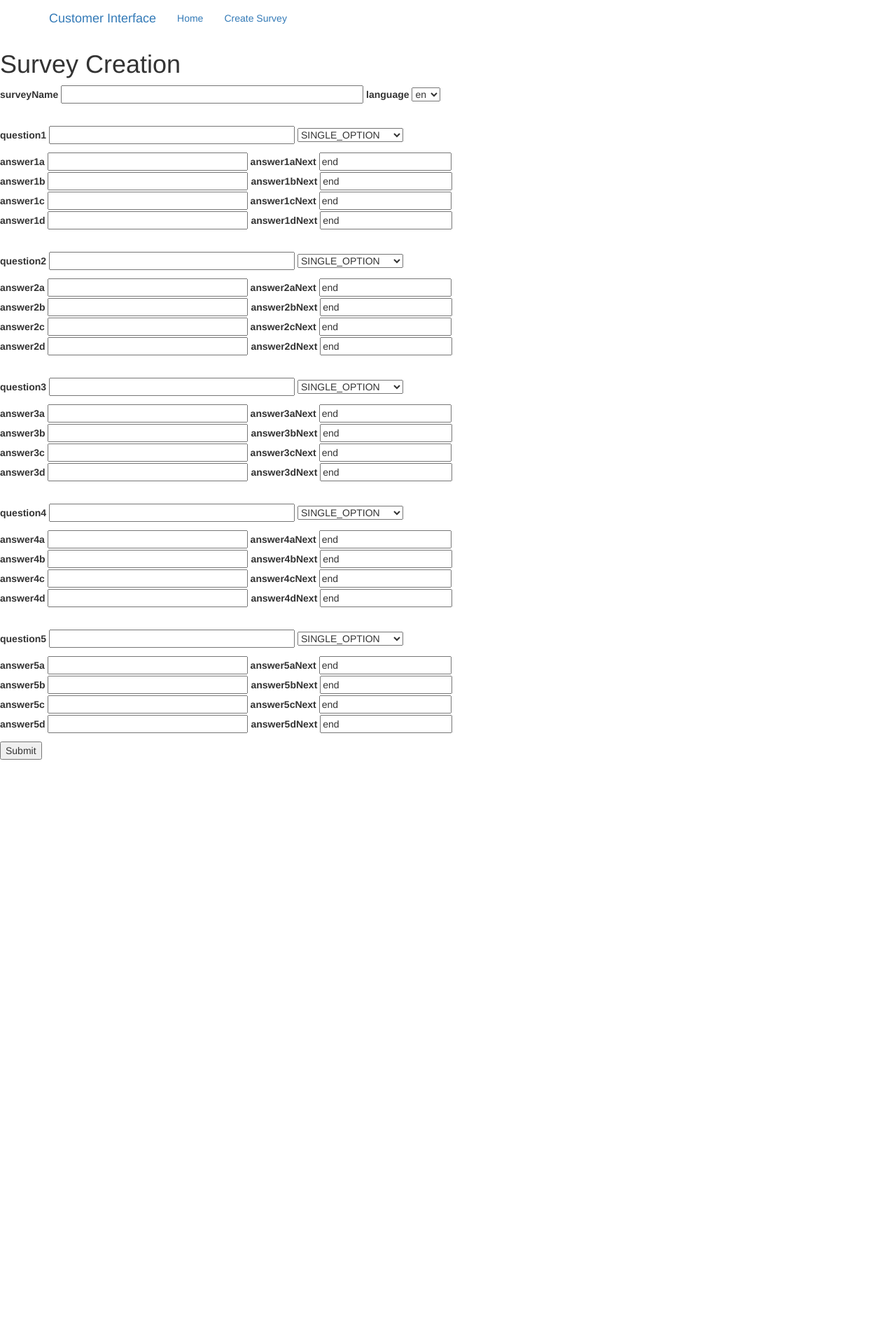
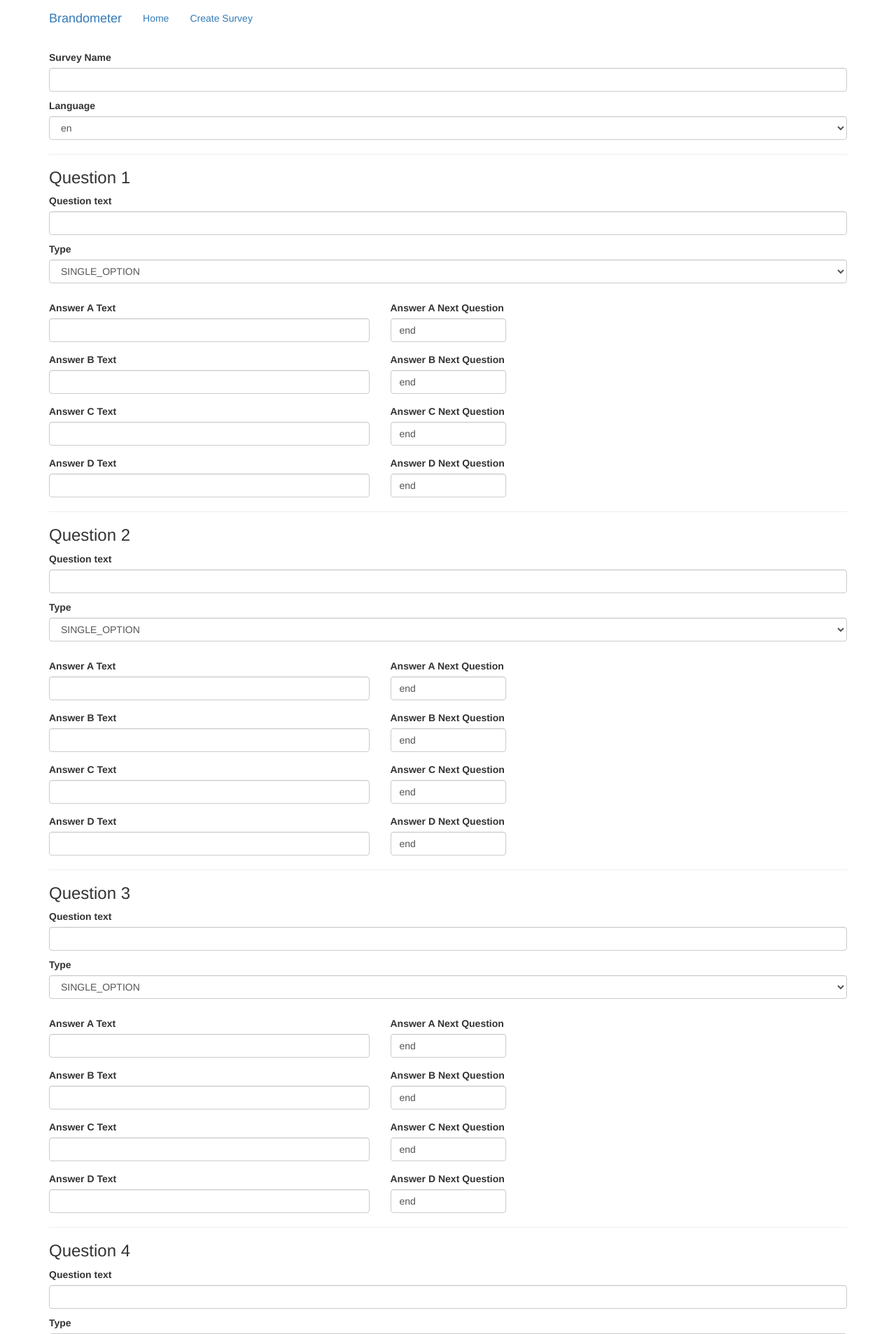
Before and after one commit to google/brandometer, a Flask app: page /survey/edit in a window 1280 px wide. Shown: the top 1907 px of the page at 70% size. Before the commit the page ends 1086 px from the top, so only its background shows below. Run offline with Flask 2, Linux system fonts and the light colour scheme; data that the repository does not hold is empty; some libraries are stand-ins or nearby versions.

Commit message:
UI clean up - adding bootstrap to forms, buttons, etc
Change-Id: Icc214974be6e57f4b072d64ee86898a12a309afe

```diff
--- a/creative/app/forms.py
+++ b/creative/app/forms.py
@@ -52,7 +52,8 @@ def validate_next_question(form, field):
       if answerLinkData == questionNumber and question_section_is_empty(
           form, questionNumber):
         raise ValidationError(
-            'Answer ' + answerChoice + ' from question ' + str(questionIndex) +
+            'Answer ' + answerChoice.upper() + ' from question ' +
+            str(questionIndex) +
             ' linked to this question, please fill in this section')
 
 
--- a/creative/app/main.py
+++ b/creative/app/main.py
@@ -87,7 +87,7 @@ def delete():
   if request.method == 'GET':
     docref_id = request.args.get('survey_id')
     survey_service.delete_by_id(docref_id)
-    flash(f'Survey with ID: {docref_id} is deleted')
+    flash(f'Survey \'{docref_id}\' deleted')
   return redirect(url_for('index'))
 
 
@@ -141,5 +141,10 @@ def inject_receiver_params():
   }
 
 
+@app.template_filter('get_all_question_text')
+def get_all_question_text(survey):
+  return survey_service.get_all_question_text(survey.to_dict())
+
+
 if __name__ == '__main__':
   app.run(host='127.0.0.1', port=5000, debug=True)
--- a/creative/app/templates/base.html
+++ b/creative/app/templates/base.html
@@ -1,7 +1,7 @@
 {% extends 'bootstrap/base.html' %}
 
 {% block title %}
-{% if title %}{{ title }} - Customer Interface{% else %}Survey Creation{% endif %}
+{% if title %}{{ title }} - Brandometer{% else %}Brandometer{% endif %}
 {% endblock %}
 {% block navbar %}
 <nav class="navbar navbar-expand-lg navbar-dark bg-dark">
@@ -13,7 +13,7 @@
         <span class="icon-bar"></span>
         <span class="icon-bar"></span>
       </button>
-      <a class="navbar-brand">Customer Interface</a>
+      <a class="navbar-brand">Brandometer</a>
     </div>
     <div class="collapse navbar-collapse" id="bs-example-navbar-collapse-1">
       <ul class="nav navbar-nav">
@@ -25,7 +25,7 @@
   {% if messages %}
   {% for message in messages %}
     <div class="alert alert-success" role="alert">
-      <p>Action Detected: {{ message }}</p>
+      <p>{{ message }}</p>
     </div>
   {% endfor %}
   {% endif %}
--- a/creative/app/templates/questions.html
+++ b/creative/app/templates/questions.html
@@ -1,187 +1,268 @@
-{% extends "base.html" %}
+{% extends "base.html" %} {% block content %}
 
-{% block content %}
-<h1>Survey Creation</h1>
+<style type="text/css">
+    form .row {
+        padding-top: 15px;
+    }
+</style>
+
+<div class="container">
     <form action="" method="post">
         {{ form.hidden_tag() }}
         <p>
-	{{ form.surveyname.label }}
-	{{ form.surveyname(size=50) }}
-        {{ form.language.label }}
-        {{ form.language }}
+            <label for="surveyname">Survey Name</label> {{ form.surveyname(class="form-control") }}
         </p>
-        <div style="padding: 20px 0 0">
+        <p>
+            <label for="language">Language</label> {{ form.language(class="form-control") }}
+        </p>
+
+        <hr />
+        <div>
+            <h3>Question 1</h3>
             {% for error in form.errors["question1"] %}
             <div>
                 <span style="color:red">{{error}}</span>
             </div>
             {% endfor %}
             <p>
-                        {{ form.question1.label }}
-                        {{ form.question1(size=40) }}
-                        {{ form.question1type }}
+                <label for="question1">Question text</label> {{ form.question1(class="form-control") }}
             </p>
             <p>
-                        {{ form.answer1a.label }}
-                        {{ form.answer1a(size=32) }}
-                        {{ form.answer1anext.label }}
-                        {{ form.answer1anext }}
-                        <br>
-                        {{ form.answer1b.label }}
-                        {{ form.answer1b(size=32)}}
-                        {{ form.answer1bnext.label }}
-                        {{ form.answer1bnext }}
-                        <br>
-                        {{ form.answer1c.label }}
-                        {{ form.answer1c(size=32) }}
-                        {{ form.answer1cnext.label }}
-                        {{ form.answer1cnext }}
-                        <br>
-                        {{ form.answer1d.label }}
-                        {{ form.answer1d(size=32) }}
-                        {{ form.answer1dnext.label }}
-                        {{ form.answer1dnext }}
-                        <br>
+                <label for="question1Type">Type</label> {{ form.question1type(class="form-control") }}
             </p>
+            <div class="row">
+                <div class="col-md-5">
+                    <label for="answer1a">Answer A Text</label> {{ form.answer1a(class="form-control") }}
+                </div>
+                <div class=" col-md-2">
+                    <label for="answer1anext">Answer A Next Question</label> {{ form.answer1anext(class="form-control") }}
+                </div>
+            </div>
+            <div class="row">
+                <div class="col-md-5">
+                    <label for="answer1b">Answer B Text</label> {{ form.answer1b(class="form-control") }}
+                </div>
+                <div class=" col-md-2">
+                    <label for="answer1bnext">Answer B Next Question</label> {{ form.answer1bnext(class="form-control") }}
+                </div>
+            </div>
+            <div class="row">
+                <div class="col-md-5">
+                    <label for="answer1c">Answer C Text</label> {{ form.answer1c(class="form-control") }}
+                </div>
+                <div class=" col-md-2">
+                    <label for="answer1cnext">Answer C Next Question</label> {{ form.answer1cnext(class="form-control") }}
+                </div>
+            </div>
+            <div class="row">
+                <div class="col-md-5">
+                    <label for="answer1d">Answer D Text</label> {{ form.answer1d(class="form-control") }}
+                </div>
+                <div class="col-md-2">
+                    <label for="answer1dnext">Answer D Next Question</label> {{ form.answer1dnext(class="form-control") }}
+                </div>
+            </div>
         </div>
 
-        <div style="padding: 20px 0 0">
+        <hr />
+        <div>
+            <h3>Question 2</h3>
             {% for error in form.errors["question2"] %}
             <div>
                 <span style="color:red">{{error}}</span>
             </div>
             {% endfor %}
             <p>
-                        {{ form.question2.label }}
-                        {{ form.question2(size=40) }}
-                        {{ form.question2type }}
+                <label for="question2">Question text</label> {{ form.question2(class="form-control") }}
             </p>
             <p>
-                        {{ form.answer2a.label }}
-                        {{ form.answer2a(size=32) }}
-                        {{ form.answer2anext.label }}
-                        {{ form.answer2anext }}
-                        <br>
-                        {{ form.answer2b.label }}
-                        {{ form.answer2b(size=32) }}
-                        {{ form.answer2bnext.label }}
-                        {{ form.answer2bnext }}
-                        <br>
-                        {{ form.answer2c.label }}
-                        {{ form.answer2c(size=32) }}
-                        {{ form.answer2cnext.label }}
-                        {{ form.answer2cnext }}
-                        <br>
-                        {{ form.answer2d.label }}
-                        {{ form.answer2d(size=32) }}
-                        {{ form.answer2dnext.label }}
-                        {{ form.answer2dnext }}
-                        <br>
+                <label for="question2Type">Type</label> {{ form.question2type(class="form-control") }}
             </p>
+            <div class="row">
+                <div class="col-md-5">
+                    <label for="answer2a">Answer A Text</label> {{ form.answer2a(class="form-control") }}
                 </div>
-	<div style="padding: 20px 0 0">
+                <div class="col-md-2">
+                    <label for="answer2anext">Answer A Next Question</label> {{ form.answer2anext(class="form-control") }}
+                </div>
+            </div>
+            <div class="row">
+                <div class="col-md-5">
+                    <label for="answer2b">Answer B Text</label> {{ form.answer2b(class="form-control") }}
+                </div>
+                <div class="col-md-2">
+                    <label for="answer2bnext">Answer B Next Question</label> {{ form.answer2bnext(class="form-control") }}
+                </div>
+            </div>
+            <div class="row">
+                <div class="col-md-5">
+                    <label for="answer2c">Answer C Text</label> {{ form.answer2c(class="form-control") }}
+                </div>
+                <div class="col-md-2">
+                    <label for="answer2cnext">Answer C Next Question</label> {{ form.answer2cnext(class="form-control") }}
+                </div>
+            </div>
+            <div class="row">
+                <div class="col-md-5">
+                    <label for="answer2d">Answer D Text</label> {{ form.answer2d(class="form-control") }}
+                </div>
+                <div class="col-md-2">
+                    <label for="answer2dnext">Answer D Next Question</label> {{ form.answer2dnext(class="form-control") }}
+                </div>
+            </div>
+        </div>
+
+        <hr />
+        <div>
+            <h3>Question 3</h3>
             {% for error in form.errors["question3"] %}
             <div>
                 <span style="color:red">{{error}}</span>
             </div>
             {% endfor %}
             <p>
-                        {{ form.question3.label }}
-                        {{ form.question3(size=40) }}
-                        {{ form.question3type }}
+                <label for="question3">Question text</label> {{ form.question3(class="form-control") }}
             </p>
             <p>
-                        {{ form.answer3a.label }}
-                        {{ form.answer3a(size=32) }}
-                        {{ form.answer3anext.label }}
-                        {{ form.answer3anext }}
-                        <br>
-                        {{ form.answer3b.label }}
-                        {{ form.answer3b(size=32) }}
-                        {{ form.answer3bnext.label }}
-                        {{ form.answer3bnext }}
-                        <br>
-                        {{ form.answer3c.label }}
-                        {{ form.answer3c(size=32) }}
-                        {{ form.answer3cnext.label }}
-                        {{ form.answer3cnext }}
-                        <br>
-                        {{ form.answer3d.label }}
-                        {{ form.answer3d(size=32) }}
-                        {{ form.answer3dnext.label }}
-                        {{ form.answer3dnext }}
-                        <br>
+                <label for="question3Type">Type</label> {{ form.question3type(class="form-control") }}
             </p>
+            <div class="row">
+                <div class="col-md-5">
+                    <label for="answer3a">Answer A Text</label> {{ form.answer3a(class="form-control") }}
                 </div>
-        <div style="padding: 20px 0 0">
+                <div class="col-md-2">
+                    <label for="answer3anext">Answer A Next Question</label> {{ form.answer3anext(class="form-control") }}
+                </div>
+            </div>
+            <div class="row">
+                <div class="col-md-5">
+                    <label for="answer3b">Answer B Text</label> {{ form.answer3b(class="form-control") }}
+                </div>
+                <div class="col-md-2">
+                    <label for="answer3bnext">Answer B Next Question</label> {{ form.answer3bnext(class="form-control") }}
+                </div>
+            </div>
+            <div class="row">
+                <div class="col-md-5">
+                    <label for="answer3c">Answer C Text</label> {{ form.answer3c(class="form-control") }}
+                </div>
+                <div class="col-md-2">
+                    <label for="answer3cnext">Answer C Next Question</label> {{ form.answer3cnext(class="form-control") }}
+                </div>
+            </div>
+            <div class="row">
+                <div class="col-md-5">
+                    <label for="answer3d">Answer D Text</label> {{ form.answer3d(class="form-control") }}
+                </div>
+                <div class="col-md-2">
+                    <label for="answer3dnext">Answer D Next Question</label> {{ form.answer3dnext(class="form-control") }}
+                </div>
+            </div>
+        </div>
+
+        <hr />
+        <div>
+            <h3>Question 4</h3>
             {% for error in form.errors["question4"] %}
             <div>
                 <span style="color:red">{{error}}</span>
             </div>
             {% endfor %}
             <p>
-                        {{ form.question4.label }}
-                        {{ form.question4(size=40) }}
-                        {{ form.question4type }}
+                <label for="question4">Question text</label> {{ form.question4(class="form-control") }}
             </p>
             <p>
-                        {{ form.answer4a.label }}
-                        {{ form.answer4a(size=32) }}
-                        {{ form.answer4anext.label }}
-                        {{ form.answer4anext }}
-                        <br>
-                        {{ form.answer4b.label }}
-                        {{ form.answer4b(size=32) }}
-                        {{ form.answer4bnext.label }}
-                        {{ form.answer4bnext }}
-                        <br>
-                        {{ form.answer4c.label }}
-                        {{ form.answer4c(size=32) }}
-                        {{ form.answer4cnext.label }}
-                        {{ form.answer4cnext }}
-                        <br>
-                        {{ form.answer4d.label }}
-                        {{ form.answer4d(size=32) }}
-                        {{ form.answer4dnext.label }}
-                        {{ form.answer4dnext }}
-                        <br>
+                <label for="question4Type">Type</label> {{ form.question4type(class="form-control") }}
             </p>
+            <div class="row">
+                <div class="col-md-5">
+                    <label for="answer4a">Answer A Text</label> {{ form.answer4a(class="form-control") }}
                 </div>
-        <div style="padding: 20px 0 0">
+                <div class="col-md-2">
+                    <label for="answer4anext">Answer A Next Question</label> {{ form.answer4anext(class="form-control") }}
+                </div>
+            </div>
+            <div class="row">
+                <div class="col-md-5">
+                    <label for="answer4b">Answer B Text</label> {{ form.answer4b(class="form-control") }}
+                </div>
+                <div class="col-md-2">
+                    <label for="answer4bnext">Answer B Next Question</label> {{ form.answer4bnext(class="form-control") }}
+                </div>
+            </div>
+            <div class="row">
+                <div class="col-md-5">
+                    <label for="answer4c">Answer C Text</label> {{ form.answer4c(class="form-control") }}
+                </div>
+                <div class="col-md-2">
+                    <label for="answer4cnext">Answer C Next Question</label> {{ form.answer4cnext(class="form-control") }}
+                </div>
+            </div>
+            <div class="row">
+                <div class="col-md-5">
+                    <label for="answer4d">Answer D Text</label> {{ form.answer4d(class="form-control") }}
+                </div>
+                <div class="col-md-2">
+                    <label for="answer4dnext">Answer D Next Question</label> {{ form.answer4dnext(class="form-control") }}
+                </div>
+            </div>
+        </div>
+
+        <hr />
+        <div>
+            <h3>Question 5</h3>
             {% for error in form.errors["question5"] %}
             <div>
                 <span style="color:red">{{error}}</span>
             </div>
             {% endfor %}
             <p>
-                        {{ form.question5.label }}
-                        {{ form.question5(size=40) }}
-                        {{ form.question5type }}
+                <label for="question5">Question text</label> {{ form.question5(class="form-control") }}
             </p>
             <p>
-                        {{ form.answer5a.label }}
-                        {{ form.answer5a(size=32) }}
-                        {{ form.answer5anext.label }}
-                        {{ form.answer5anext }}
-                        <br>
-                        {{ form.answer5b.label }}
-                        {{ form.answer5b(size=32) }}
-                        {{ form.answer5bnext.label }}
-                        {{ form.answer5bnext }}
-                        <br>
-                        {{ form.answer5c.label }}
-                        {{ form.answer5c(size=32) }}
-                        {{ form.answer5cnext.label }}
-                        {{ form.answer5cnext }}
-                        <br>
-                        {{ form.answer5d.label }}
-                        {{ form.answer5d(size=32) }}
-                        {{ form.answer5dnext.label }}
-                        {{ form.answer5dnext }}
-                        <br>
+                <label for="question5Type">Type</label> {{ form.question5type(class="form-control") }}
             </p>
+            <div class="row">
+                <div class="col-md-5">
+                    <label for="answer5a">Answer A Text</label> {{ form.answer5a(class="form-control") }}
                 </div>
-	<p>{{ form.submit() }}</p>
+                <div class="col-md-2">
+                    <label for="answer5anext">Answer A Next Question</label> {{ form.answer5anext(class="form-control") }}
+                </div>
+            </div>
+            <div class="row">
+                <div class="col-md-5">
+                    <label for="answer5b">Answer B Text</label> {{ form.answer5b(class="form-control") }}
+                </div>
+                <div class="col-md-2">
+                    <label for="answer5bnext">Answer B Next Question</label> {{ form.answer5bnext(class="form-control") }}
+                </div>
+            </div>
+            <div class="row">
+                <div class="col-md-5">
+                    <label for="answer5c">Answer C Text</label> {{ form.answer5c(class="form-control") }}
+                </div>
+                <div class="col-md-2">
+                    <label for="answer5cnext">Answer C Next Question</label> {{ form.answer5cnext(class="form-control") }}
+                </div>
+            </div>
+            <div class="row">
+                <div class="col-md-5">
+                    <label for="answer5d">Answer D Text</label> {{ form.answer5d(class="form-control") }}
+                </div>
+                <div class="col-md-2">
+                    <label for="answer5dnext">Answer D Next Question</label> {{ form.answer5dnext(class="form-control") }}
+                </div>
+            </div>
+        </div>
+
+        <hr />
+
+        <p>
+            {{ form.submit(class="btn btn-primary") }}
+            <a href="{{ url_for('index') }}" class="btn btn-default">Cancel</a>
+        </p>
     </form>
 
     {% endblock %}
+</div>
```
Also changed, not shown: creative/app/survey_service.py (+11 -2 lines), creative/app/templates/index.html (+27 -20 lines). Lines whose indentation alone changed are shown as unchanged.
